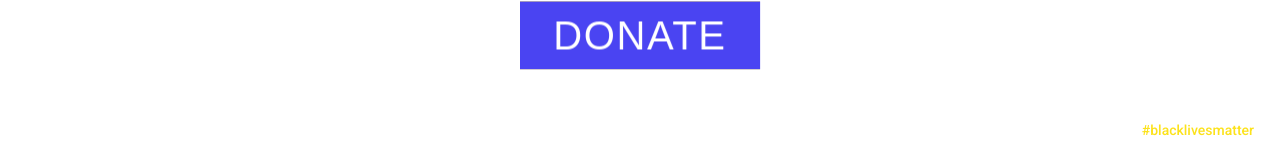
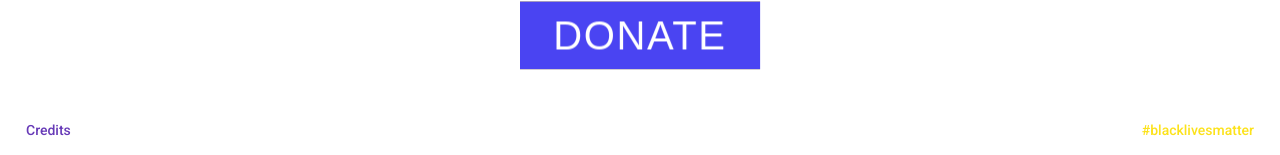
Before and after one commit to nichelia/icannotbreathe, an Angular app in the folder blm/: page /home in a window 1280 px wide. Shown: the part 642-797 px from the top of the page. Built offline with nearby package versions, Linux system fonts and the light colour scheme.

Commit message:
Added credits

```diff
--- a/blm/src/app/app.module.ts
+++ b/blm/src/app/app.module.ts
@@ -5,16 +5,21 @@ import { AppRoutingModule } from './app-routing.module';
 import { BrowserAnimationsModule } from '@angular/platform-browser/animations';
 import { FlexLayoutModule } from '@angular/flex-layout';
 import { MatButtonModule } from '@angular/material/button';
+import { MatBottomSheetModule } from '@angular/material/bottom-sheet';
+import { MatListModule } from '@angular/material/list';
 
 import { AppComponent } from './app.component';
 import { HomeComponent } from './home/home.component';
 import { GeorgefloydComponent } from './georgefloyd/georgefloyd.component';
+import { CreditsComponent, BottomSheetCreditsComponent } from './credits/credits.component';
 
 @NgModule({
   declarations: [
     AppComponent,
     HomeComponent,
-    GeorgefloydComponent
+    GeorgefloydComponent,
+    CreditsComponent,
+    BottomSheetCreditsComponent,
   ],
   imports: [
     BrowserModule,
@@ -22,6 +27,12 @@ import { GeorgefloydComponent } from './georgefloyd/georgefloyd.component';
     BrowserAnimationsModule,
     FlexLayoutModule,
     MatButtonModule,
+    MatBottomSheetModule,
+    MatListModule,
+  ],
+  entryComponents: [
+    CreditsComponent,
+    BottomSheetCreditsComponent,
   ],
   providers: [],
   bootstrap: [AppComponent]
--- /dev/null
+++ b/blm/src/app/credits/bottom-sheet-credits.html
@@ -0,0 +1,28 @@
+<mat-nav-list>
+
+  <a href="https://blacklivesmatter.com" mat-list-item (click)="openLink($event)" target="_blank">
+    <span mat-line>Charity</span>
+    <span mat-line>Black Lives Matter: Movement to fight for Freedom, Liberation and Justice</span>
+  </a>
+
+  <a href="https://www.youtube.com/watch?v=vksEJR9EPQ8&bpctr=1591517763" mat-list-item (click)="openLink($event)" target="_blank">
+    <span mat-line>Storyline</span>
+    <span mat-line>The New York Times: How George Floyd Was Killed in Police Custody</span>
+  </a>
+
+  <a href="https://codepen.io/nw" mat-list-item (click)="openLink($event)" target="_blank">
+    <span mat-line>Design: Countdown timer</span>
+    <span mat-line>Nathaniel Watson: Minimal Countdown Timer</span>
+  </a>
+
+  <a href="https://codepen.io/Hornebom" mat-list-item (click)="openLink($event)" target="_blank">
+    <span mat-line>Design: Donate button</span>
+    <span mat-line>Hornebom: Folding Button</span>
+  </a>
+
+  <a href="https://emojipedia.org/raised-fist-dark-skin-tone/" mat-list-item (click)="openLink($event)" target="_blank">
+    <span mat-line>Design: Logo</span>
+    <span mat-line>Raised Fist Dark Skin Tone emoji from Facebook</span>
+  </a>
+
+</mat-nav-list>
--- /dev/null
+++ b/blm/src/app/credits/credits.component.html
@@ -0,0 +1 @@
+<button mat-button color="primary" (click)="openBottomSheet()">Credits</button>
--- /dev/null
+++ b/blm/src/app/credits/credits.component.ts
@@ -0,0 +1,38 @@
+import { Component } from '@angular/core';
+import { MatButtonModule } from '@angular/material/button';
+import { MatBottomSheet, MatBottomSheetRef } from '@angular/material/bottom-sheet';
+
+/**
+ * @title Bottom Sheet Overview
+ */
+@Component({
+  selector: 'bottom-sheet-credits',
+  templateUrl: './bottom-sheet-credits.html',
+  styleUrls: ['./bottom-sheet-credits.css'],
+})
+export class BottomSheetCreditsComponent
+{
+
+  constructor(private _bottomSheetRef: MatBottomSheetRef<BottomSheetCreditsComponent>) {}
+
+  openLink(event: MouseEvent): void {
+    this._bottomSheetRef.dismiss();
+  }
+
+}
+
+@Component({
+  selector: 'app-credits',
+  templateUrl: './credits.component.html',
+  styleUrls: ['./credits.component.css']
+})
+export class CreditsComponent
+{
+
+  constructor(private _bottomSheet: MatBottomSheet) {}
+
+  openBottomSheet(): void {
+    this._bottomSheet.open(BottomSheetCreditsComponent);
+  }
+
+}
--- a/blm/src/app/home/home.component.css
+++ b/blm/src/app/home/home.component.css
@@ -26,6 +26,15 @@
 #hashtag-link .mat-button.mat-accent, .mat-icon-button.mat-accent, .mat-stroked-button.mat-accent
 {
   color: #fce21b;
+}
+
+#credits
+{
+  z-index: 1;
+  position: absolute;
+  padding: 10px;
+  bottom: 0;
+  left: 0;
 }
 
 .btn-fold
--- a/blm/src/app/home/home.component.html
+++ b/blm/src/app/home/home.component.html
@@ -7,3 +7,6 @@
 <div id="hashtag-link">
   <a mat-button color="accent" href="https://www.instagram.com/explore/tags/blacklivesmatter/" target="_blank">#blacklivesmatter</a>
 </div>
+<div id="credits">
+  <app-credits></app-credits>
+</div>
```
Also changed, not shown: blm/src/app/credits/bottom-sheet-credits.css (added), blm/src/app/credits/credits.component.css (added), 1 other file (tests, documents, lock files or other folders).
